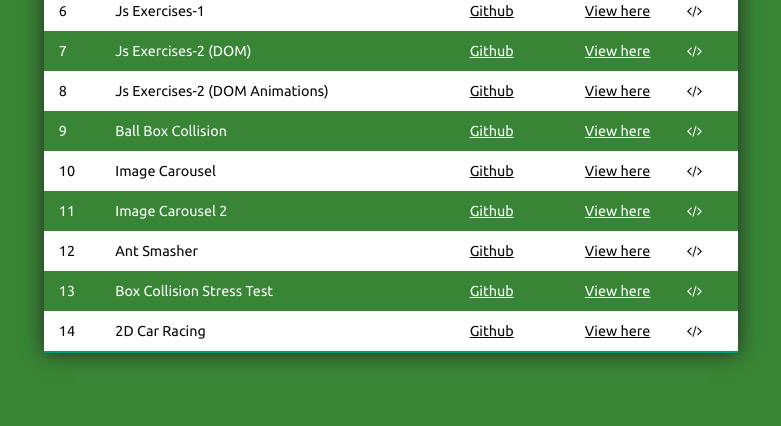
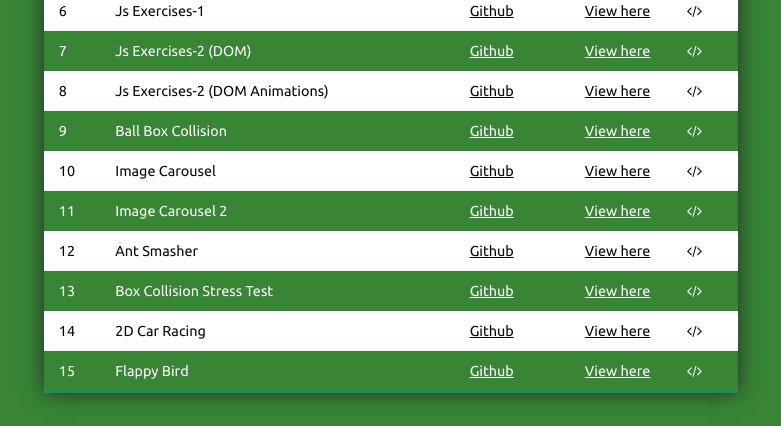
Before and after one commit to nakul07/Leapfrog-Assignment-2, a plain HTML site: page index.html in a window 1280 px wide. Shown: the part 544-970 px from the top of the page, without its empty margins (249-1030 px from the left). Before the commit the page ends 930 px from the top, so only its background shows below. Drawn offline with Linux system fonts and the light colour scheme.

Commit message:
added flappy bird

```diff
--- a/index.html
+++ b/index.html
@@ -286,6 +286,25 @@
             </td>
             <td><i class="fa fa-code"></i></td>
           </tr>
+          <tr>
+            <td>15</td>
+            <td>Flappy Bird</td>
+            <td>
+              <a
+                href="https://github.com/nakul07/Js-exercises/tree/main/Flappy-Bird"
+                class="olinks"
+                >Github</a
+              >
+            </td>
+            <td>
+              <a
+                href="https://nakul07.github.io/Js-exercises/Flappy-Bird/"
+                class="olinks"
+                >View here</a
+              >
+            </td>
+            <td><i class="fa fa-code"></i></td>
+          </tr>
         </tbody>
       </table>
     </div>
```
